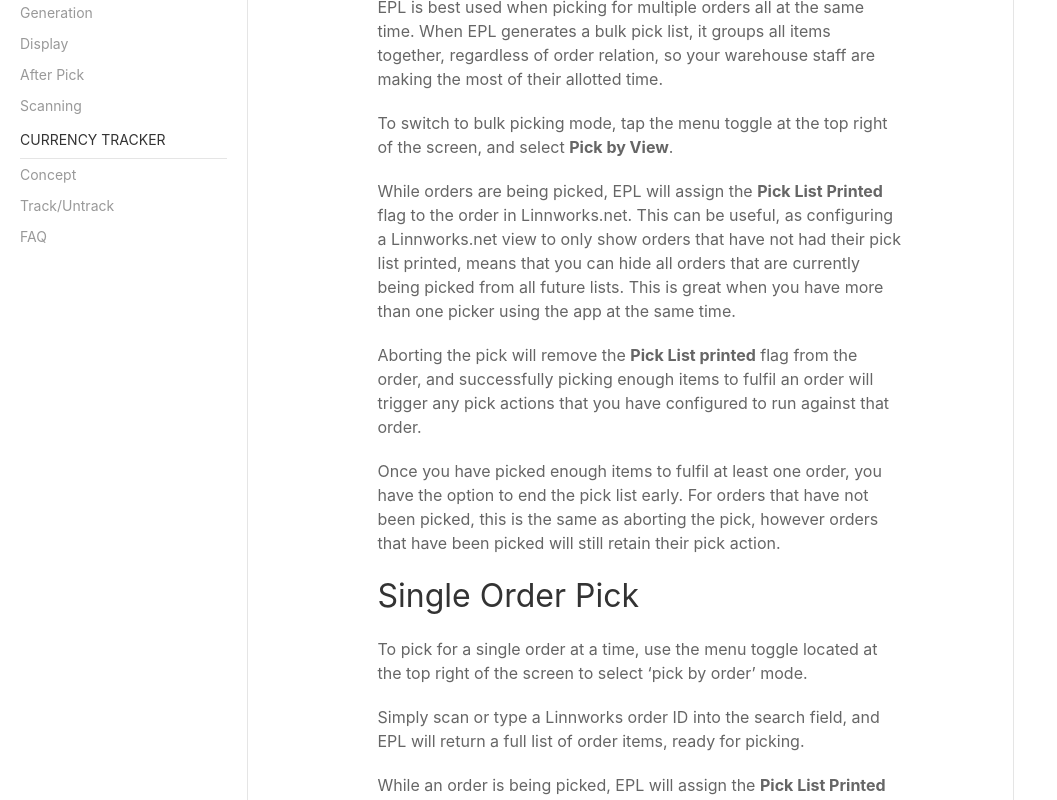
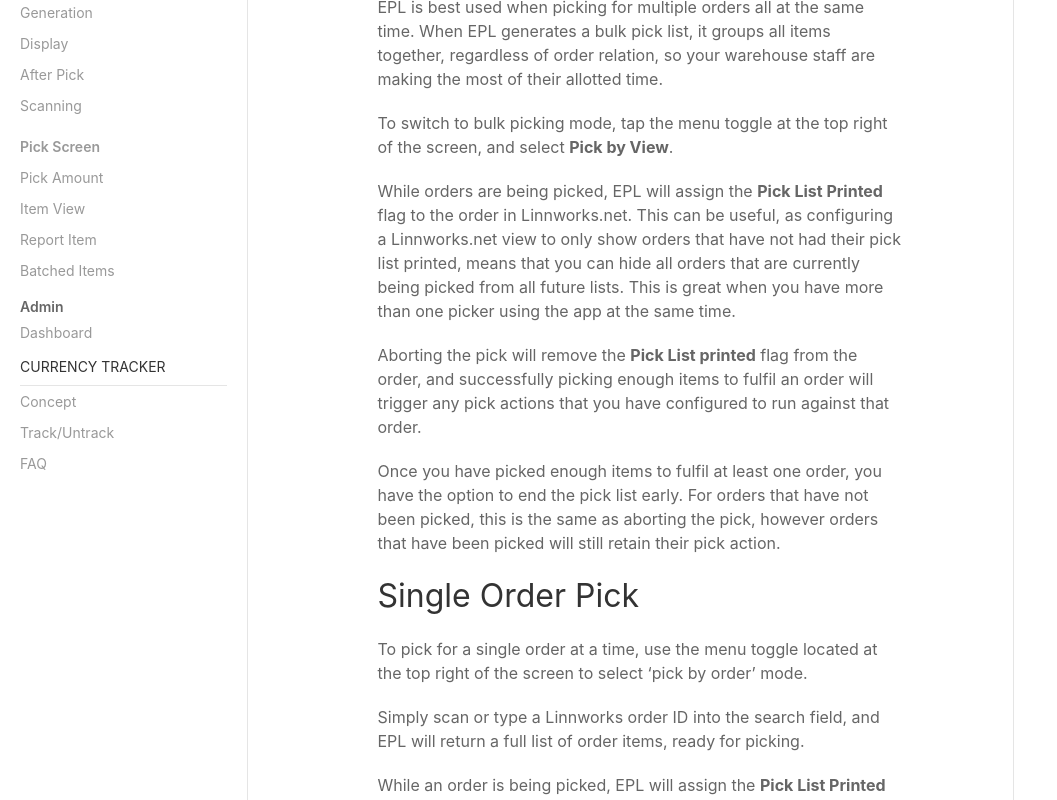
Before and after one commit to RigidasSoftware/rigi-docs, a Nuxt app: page /epicklist in a window 1280 px wide. Shown: the part 880-1680 px from the top of the page, without its empty margins (0-1057 px from the left). Built offline with nearby package versions, Linux system fonts and the light colour scheme.

Commit message:
Menu changes

```diff
--- a/layouts/default.vue
+++ b/layouts/default.vue
@@ -54,6 +54,13 @@
                             <li><a href="/epicklist#settings_display">Display</a></li>
                             <li><a href="/epicklist#settings_afterpick">After Pick</a></li>
                             <li><a href="/epicklist#settings_scanning">Scanning</a></li>
+                            <li class="uk-navbar-subtitle"><a href="/epicklist#pick-screen">Pick Screen</a></li>
+                            <li><a href="/epicklist#pickamount">Pick Amount</a></li>
+                            <li><a href="/epicklist#itemview">Item View</a></li>
+                            <li><a href="/epicklist#reportitem">Report Item</a></li>
+                            <li><a href="/epicklist#batcheditems">Batched Items</a></li>
+                            <li class="uk-navbar-subtitle">Admin</li>
+                            <li><a href="/epicklist#epldashboard">Dashboard</a></li>
                         </ul>
                         <ul class="uk-nav uk-nav-default uk-margin-right">
                             <li class="uk-nav-header">Currency Tracker</li>
@@ -120,16 +127,23 @@
                 <ul class="uk-nav uk-nav-default">
                     <li class="uk-nav-header">ePickList</li>
                     <li><a href="/epicklist">Concept</a></li>
-                    <li class="uk-navbar-subtitle">Pick Modes</li>
+                    <li class="uk-navbar-subtitle"><a href="/epicklist#pick-modes">Pick Modes</a></li>
                     <li><a href="/epicklist#singleorderpick">Single Order Pick</a></li>
                     <li><a href="/epicklist#bulkorderpick">Bulk Order Pick</a></li>
                     <li><a href="/epicklist#pickamount">Pick Amount</a></li>
-                    <li class="uk-navbar-subtitle">Settings</li>
+                    <li class="uk-navbar-subtitle"><a href="/epicklist#settings">Settings</a></li>
                     <li><a href="/epicklist#settings_picksource">Source</a></li>
                     <li><a href="/epicklist#settings_generate">Generation</a></li>
                     <li><a href="/epicklist#settings_display">Display</a></li>
                     <li><a href="/epicklist#settings_afterpick">After Pick</a></li>
                     <li><a href="/epicklist#settings_scanning">Scanning</a></li>
+                    <li class="uk-navbar-subtitle"><a href="/epicklist#pick-screen">Pick Screen</a></li>
+                    <li><a href="/epicklist#pickamount">Pick Amount</a></li>
+                    <li><a href="/epicklist#itemview">Item View</a></li>
+                    <li><a href="/epicklist#reportitem">Report Item</a></li>
+                    <li><a href="/epicklist#batcheditems">Batched Items</a></li>
+                    <li class="uk-navbar-subtitle">Admin</li>
+                    <li><a href="/epicklist#epldashboard">Dashboard</a></li>
                 </ul>
                 <ul class="uk-nav uk-nav-default">
                     <li class="uk-nav-header">Currency Tracker</li>
--- a/pages/epicklist/index.vue
+++ b/pages/epicklist/index.vue
@@ -163,9 +163,10 @@
   </div>
 
 
-  <div id="pickamount"></div>
   <hr class="uk-margin-large">
+  <h1 id="pick-screen">Pick Screen</h1>
   <div>
+    <div id="pickamount"></div>
     <h2>Pick Amount</h2>
     <p>When working on a pick list, tap the menu icon at the top right of the screen to change your pick amount.</p>
     <ul class="uk-list uk-list-bullet">
@@ -213,6 +214,7 @@
     <p>On this screen you will be able to see all available batches for this item. Tapping one will allow you to re-arrange the batch allocation.</p>
   </div>
 
+  <h1>Admin</h1>
   <div id="epldashboard"></div>
   <hr class="uk-margin-large">
   <div>
```
